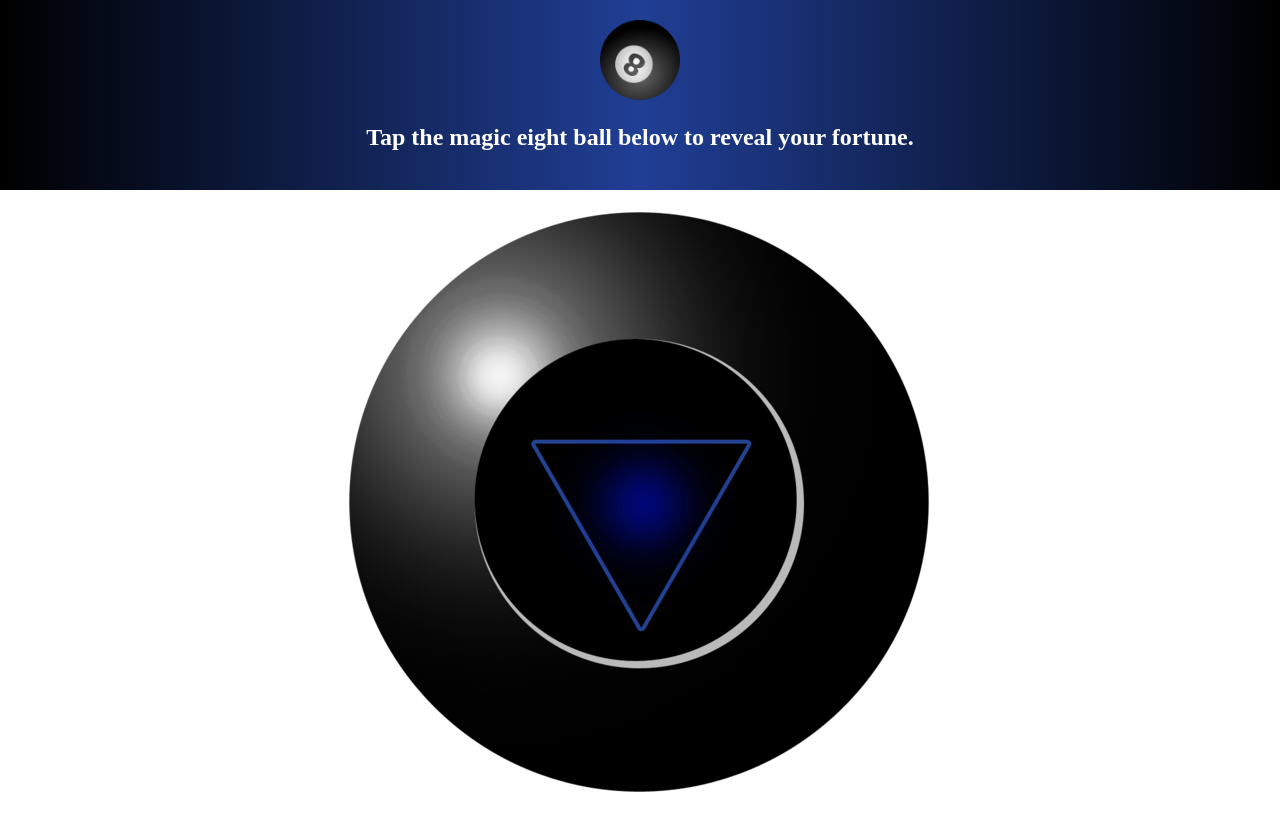
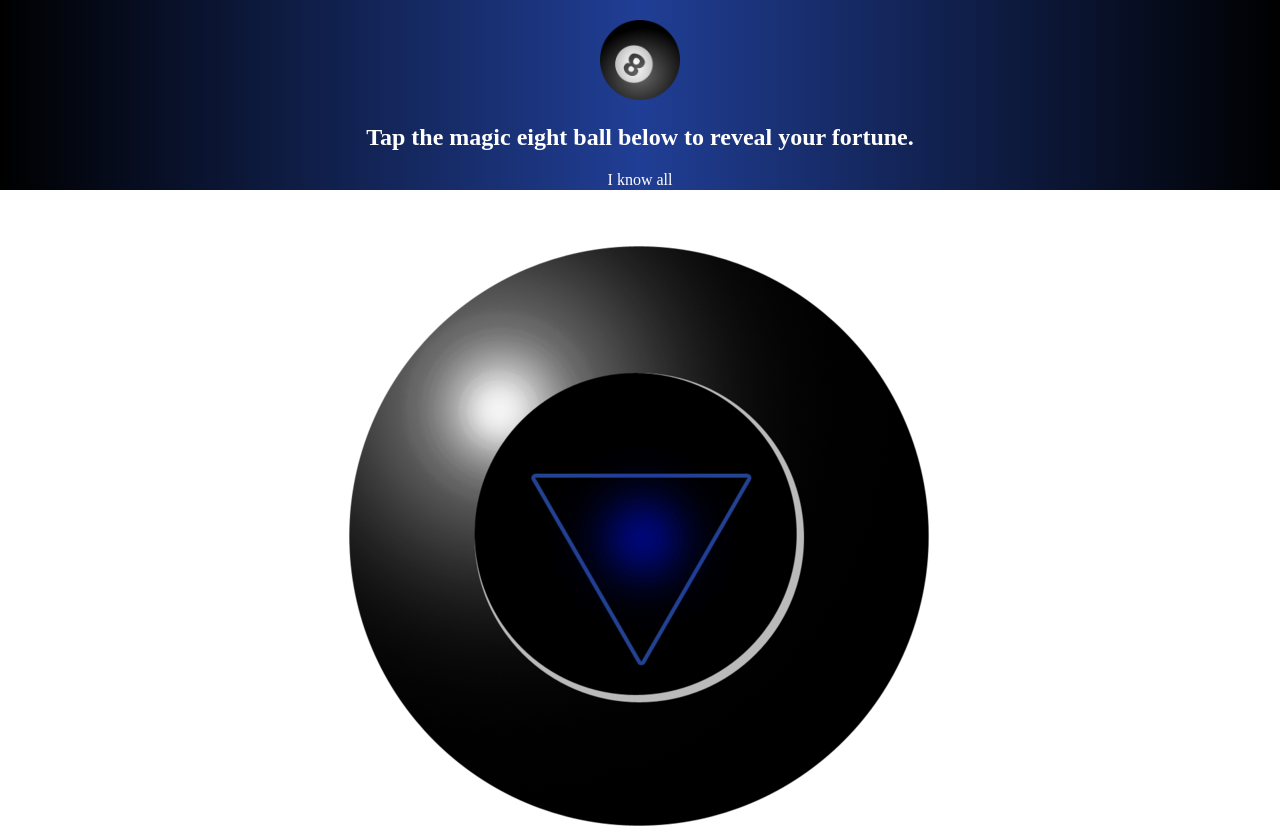
Before and after one commit to EmmaEm/react-magic, a React (Create React App) app: page / in a window 1280 px wide. Before the commit the page ends 805 px from the top, so only its background shows below. Built offline with nearby package versions, Linux system fonts and the light colour scheme; a web font is replaced by a local one.

Commit message:
on click we show a fortune

```diff
--- a/src/App.js
+++ b/src/App.js
@@ -21,24 +21,31 @@ class FortuneBall extends Component {
   constructor() {
     super();
     this.state = {
-      fortune:null,
+      fortune:"I know all",
     }
   }
 
   shakeBall() {
     const fortunes = ["Yes", "No", "Maybe"];
-    //choose a fortune and add it to the state
     const fortune = fortunes[Math.floor(Math.random()*fortunes.length)]
-    console.log(fortune, "is the fortune");
-
-    //this.setState({squares: squares});
+    this.setState({fortune: fortune});
   }
 
   render() {
     return (
-      <input type="image" src={predictionBall} className="prediction-ball" alt="eight ball showing the prediction screen" onClick={() => this.shakeBall()} />
+      <div>
+        <Triangle value={this.state}/>
+        <input type="image" src={predictionBall} className="prediction-ball" alt="eight ball showing the prediction screen" onClick={() => this.shakeBall()} />
+      </div>
     )
   }
 }
 
+function Triangle(props) {
+  console.log(props);
+  return (
+    <p>{props.value.fortune}</p>
+  )
+}
+
 export default App;
```
